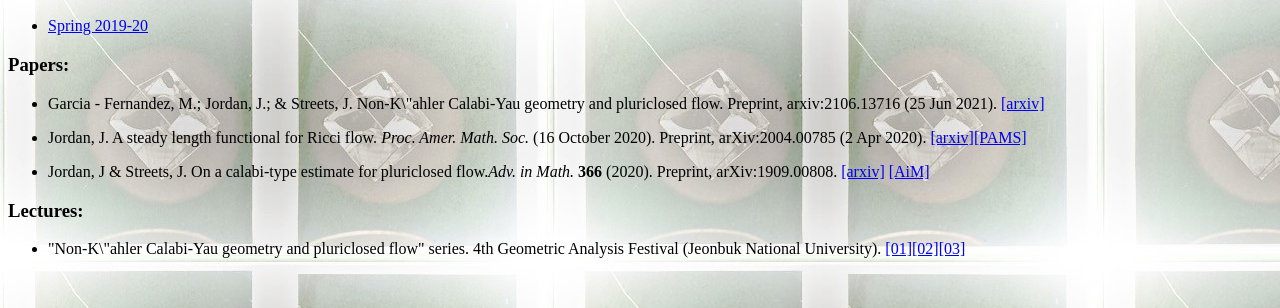
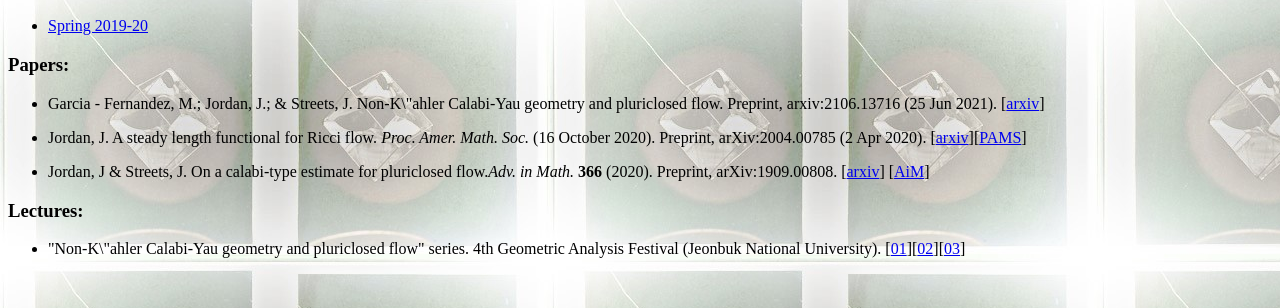
Before and after one commit to jpjorda1/math, a plain HTML site: page index.html in a window 1280 px wide. Shown: the part 294-602 px from the top of the page. Drawn offline with Linux system fonts and the light colour scheme.

Commit message:
Update index.html

```diff
--- a/index.html
+++ b/index.html
@@ -47,14 +47,14 @@ body {
 
 <h3>Papers: </h3>
   <ul>
-    <p><li> Garcia - Fernandez, M.; Jordan, J.; & Streets, J. Non-K\"ahler Calabi-Yau geometry and pluriclosed flow. Preprint, arxiv:2106.13716 (25 Jun 2021). <a href="https://arxiv.org/abs/2106.13716">[arxiv]</a>
-    <p><li> Jordan, J. A steady length functional for Ricci flow. <i> Proc. Amer. Math. Soc.</i> (16 October 2020). Preprint, arXiv:2004.00785 (2 Apr 2020). <a href="https://arxiv.org/abs/2004.00785">[arxiv]</a><a href="https://doi.org/10.1090/proc/15202">[PAMS]</a>
-    <p><li> Jordan, J & Streets, J. On a calabi-type estimate for pluriclosed flow.<i>Adv. in Math.</i> <b>366</b> (2020). Preprint, arXiv:1909.00808. <a href="https://arxiv.org/abs/1909.00808">[arxiv]</a> <a href="https://doi.org/10.1016/j.aim.2020.107097">[AiM]</a>
+    <p><li> Garcia - Fernandez, M.; Jordan, J.; & Streets, J. Non-K\"ahler Calabi-Yau geometry and pluriclosed flow. Preprint, arxiv:2106.13716 (25 Jun 2021). [<a href="https://arxiv.org/abs/2106.13716">arxiv</a>]
+    <p><li> Jordan, J. A steady length functional for Ricci flow. <i> Proc. Amer. Math. Soc.</i> (16 October 2020). Preprint, arXiv:2004.00785 (2 Apr 2020). [<a href="https://arxiv.org/abs/2004.00785">arxiv</a>][<a href="https://doi.org/10.1090/proc/15202">PAMS</a>]
+    <p><li> Jordan, J & Streets, J. On a calabi-type estimate for pluriclosed flow.<i>Adv. in Math.</i> <b>366</b> (2020). Preprint, arXiv:1909.00808. [<a href="https://arxiv.org/abs/1909.00808">arxiv</a>] [<a href="https://doi.org/10.1016/j.aim.2020.107097">AiM</a>]
   </ul>
 
  <h3>Lectures: </h3>
       <ul>
-        <p><li> "Non-K\"ahler Calabi-Yau geometry and pluriclosed flow" series. 4th Geometric Analysis Festival (Jeonbuk National University). <a href="https://youtu.be/LK4OcGrs7ks">[01]</a><a href="https://youtu.be/CB4lZ4orNpg">[02]</a><a href="https://youtu.be/73m8bM8NRl0">[03]</a>
+        <p><li> "Non-K\"ahler Calabi-Yau geometry and pluriclosed flow" series. 4th Geometric Analysis Festival (Jeonbuk National University). [<a href="https://youtu.be/LK4OcGrs7ks">01</a>][<a href="https://youtu.be/CB4lZ4orNpg">02</a>][<a href="https://youtu.be/73m8bM8NRl0">03</a>]
       </ul>
 
 </body>
```
